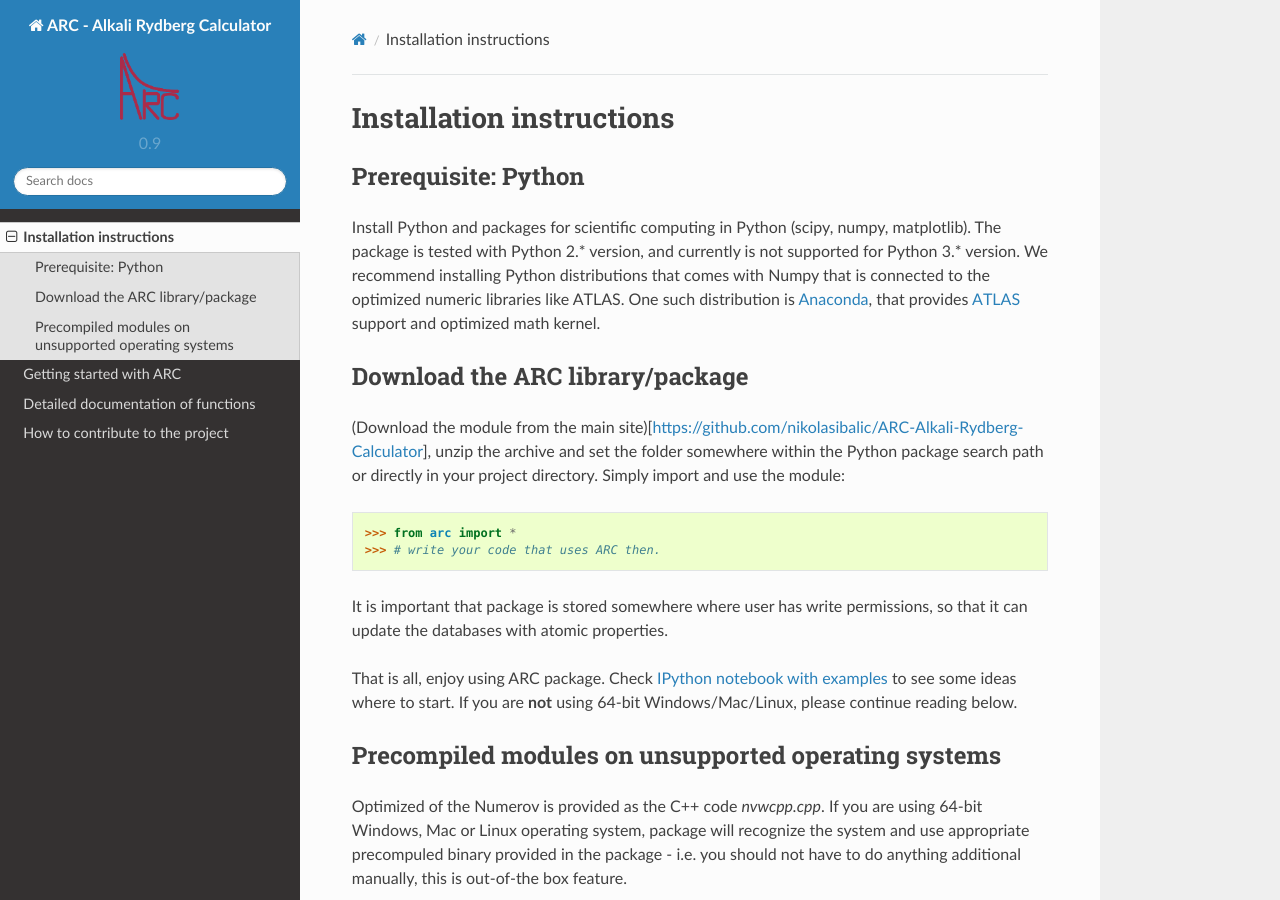
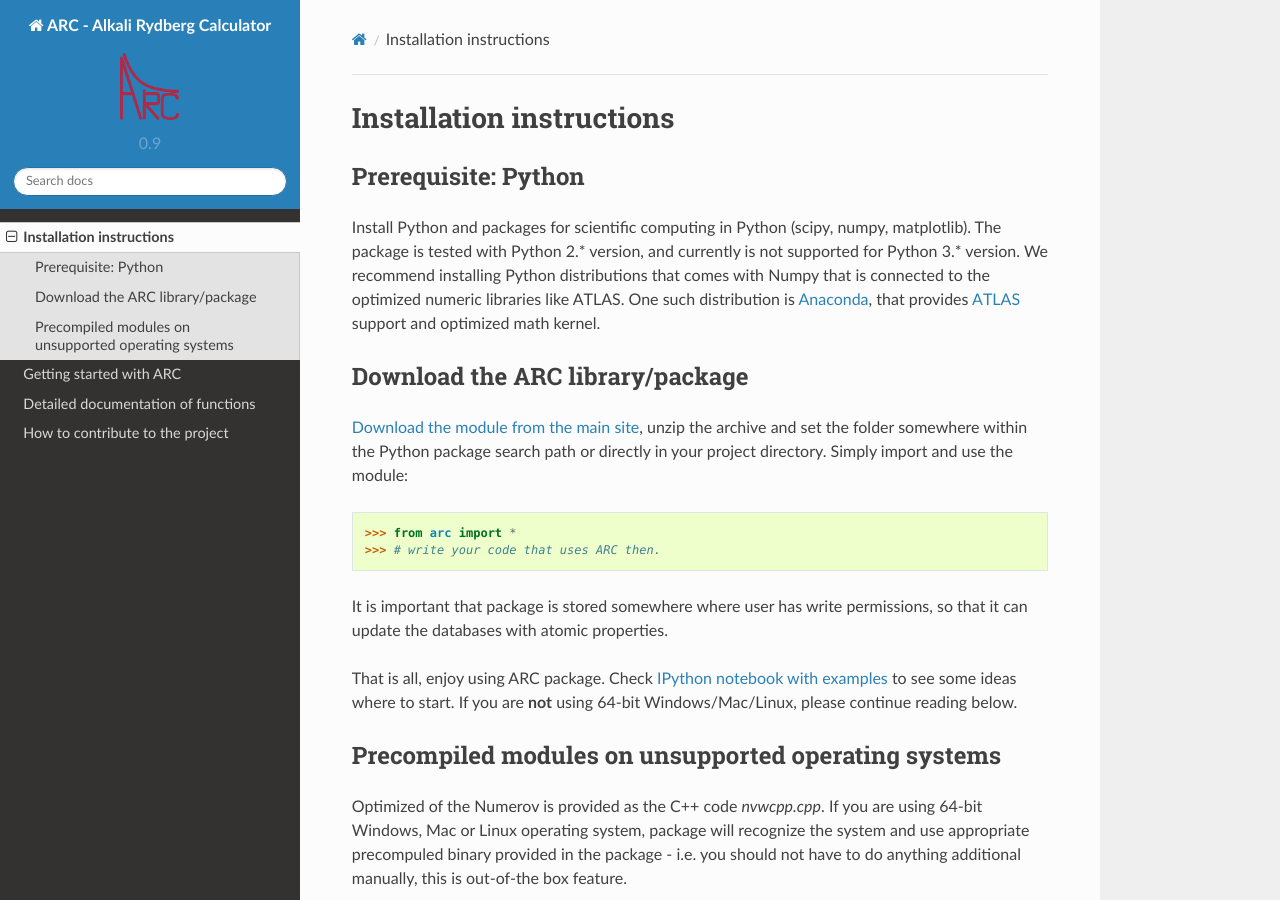
Before and after one commit to nikolasibalic/ARC-Alkali-Rydberg-Calculator, a Sphinx documentation site: the page built from doc/installation.rst, in a window 1280 px wide and 900 px high. Built offline with Sphinx 7.4.7 and the Read the Docs theme 2.0.0, drawn with Linux system fonts in a browser that asks for light colours.

Commit message:
updated links

```diff
--- a/doc/installation.rst
+++ b/doc/installation.rst
@@ -9,7 +9,7 @@ Install Python and packages for scientific computing in Python (scipy, numpy, ma
 Download the ARC library/package
 --------------------------------
 
-(Download the module from the main site)[https://github.com/nikolasibalic/ARC-Alkali-Rydberg-Calculator], unzip the archive and set the folder somewhere within the Python package search path or directly in your project directory. Simply import and use the module::
+`Download the module from the main site <https://github.com/nikolasibalic/ARC-Alkali-Rydberg-Calculator>`_, unzip the archive and set the folder somewhere within the Python package search path or directly in your project directory. Simply import and use the module::
 
     >>> from arc import *
     >>> # write your code that uses ARC then.
```
